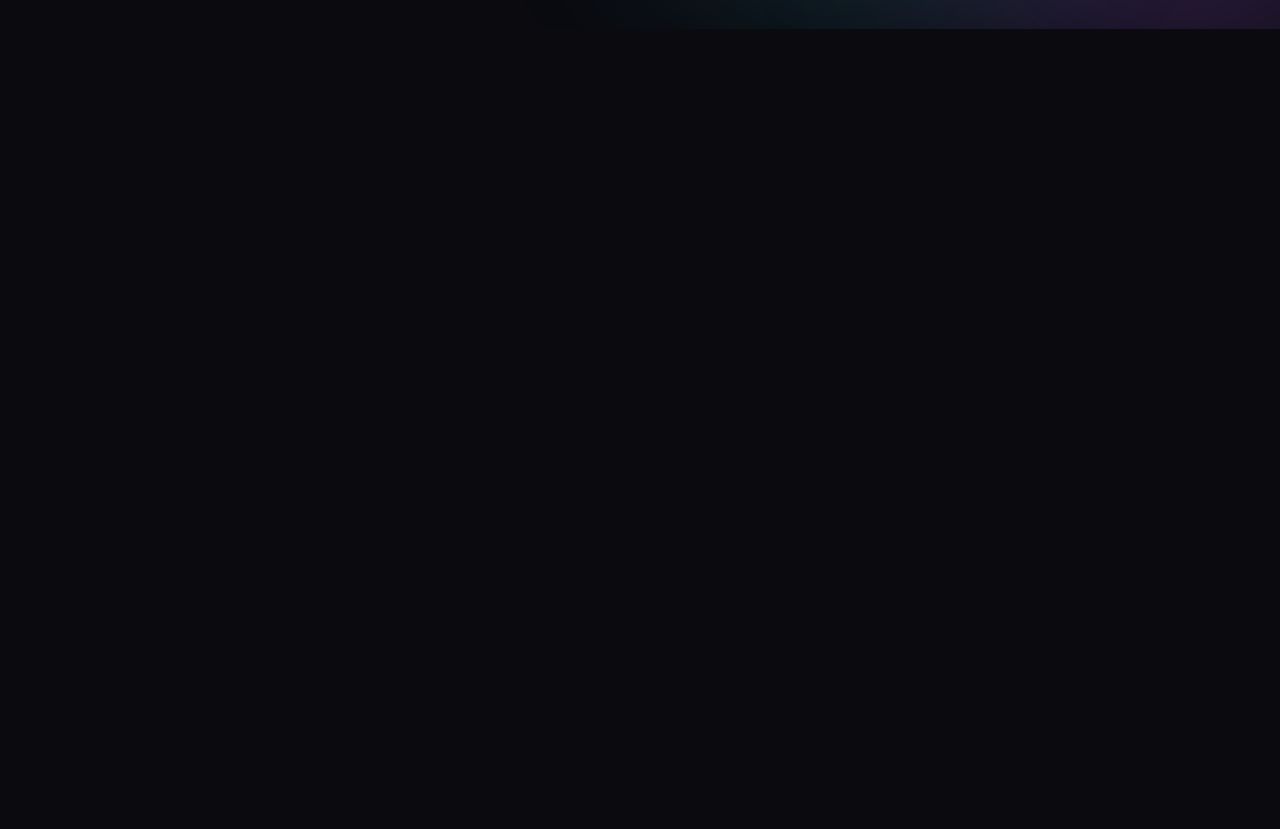
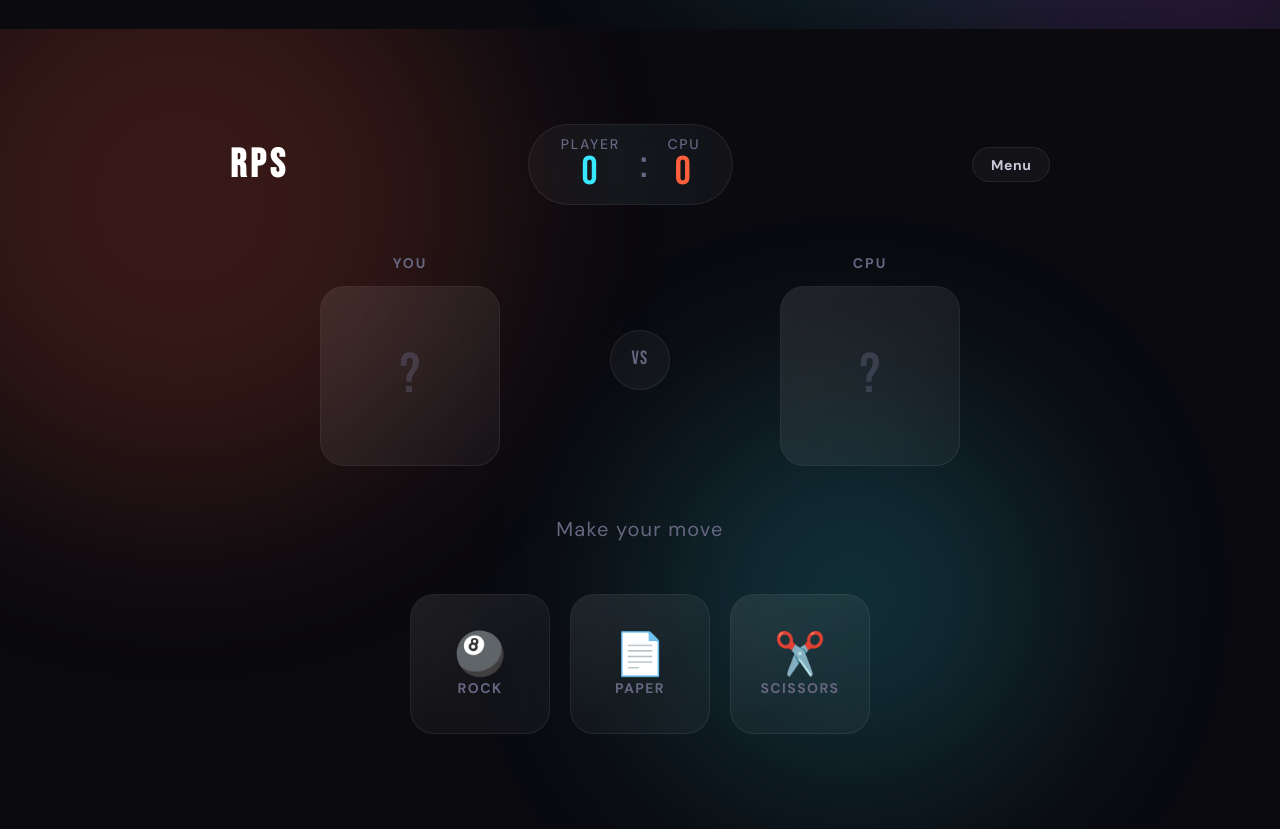
Before and after one commit to morgandstallion/rock-paper-scissors-app, a plain HTML site: page index.html in a window 1280 px wide. Shown: the part 771-1600 px from the top of the page. Before the commit the page ends 800 px from the top, so only its background shows below. Drawn offline with Linux system fonts and the light colour scheme.

Commit message:
Fixed game state bug

```diff
--- a/index.html
+++ b/index.html
@@ -79,7 +79,7 @@
        SCREEN 2: GAME SCREEN
        Toggle: add .screen--active to show
   ============================================= -->
-    <section class="screen screen--game hidden" id="screen-game" aria-label="Game screen">
+    <section class="screen screen--game screen--active" id="screen-game" aria-label="Game screen">
 
         <!-- Subtle background texture -->
         <div class="bg-orbs" aria-hidden="true">
@@ -146,7 +146,7 @@
             <!-- ── Choice Controls ── -->
             <div class="choices" role="group" aria-label="Choose your weapon">
                 <button class="choice-btn choice-btn--rock" id="btn-rock" aria-label="Choose Rock" data-choice="rock">
-                    <span class="choice-btn__icon" aria-hidden="true">🪨</span>
+                    <span class="choice-btn__icon" aria-hidden="true">🎱</span>
                     <span class="choice-btn__label">Rock</span>
                 </button>
 
```
